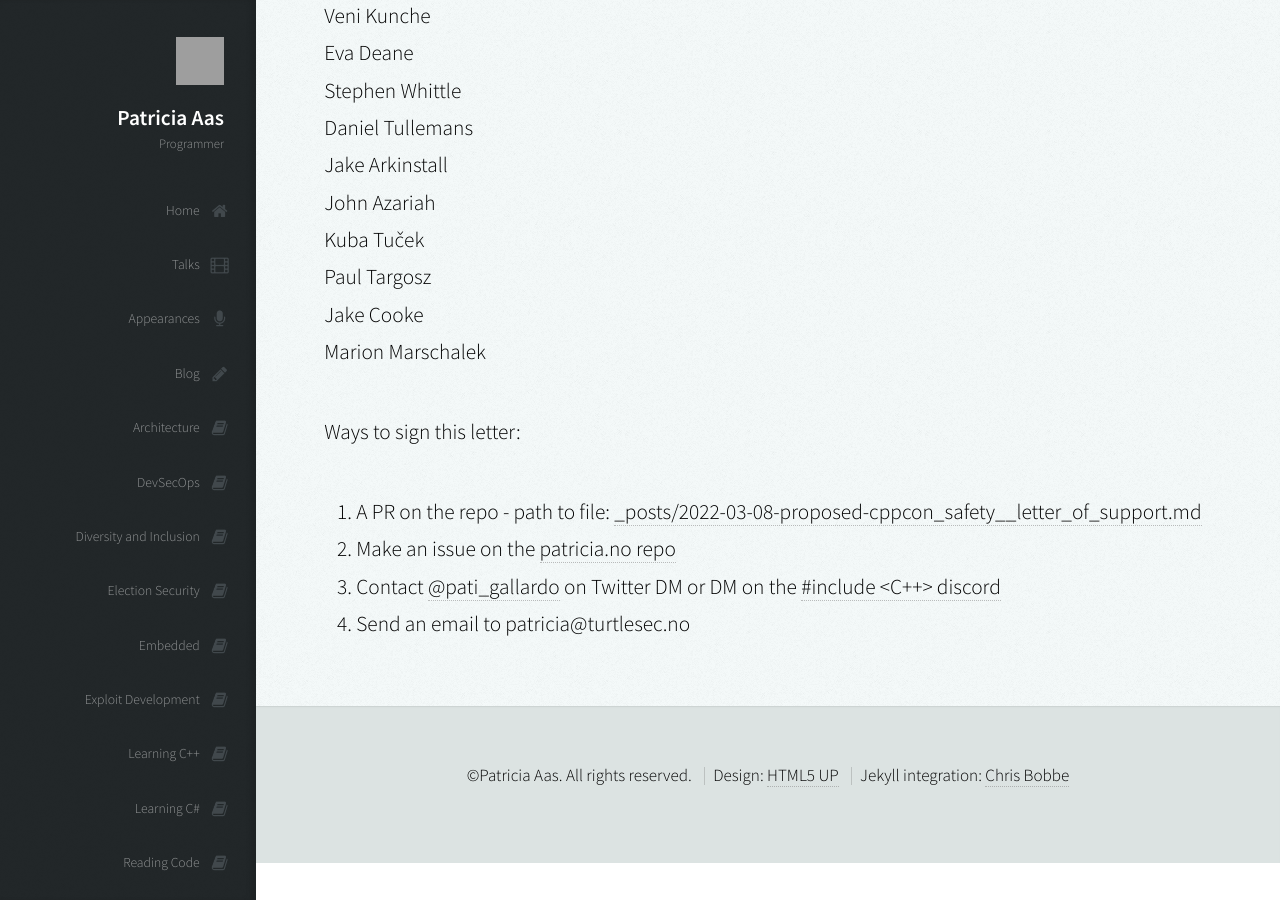
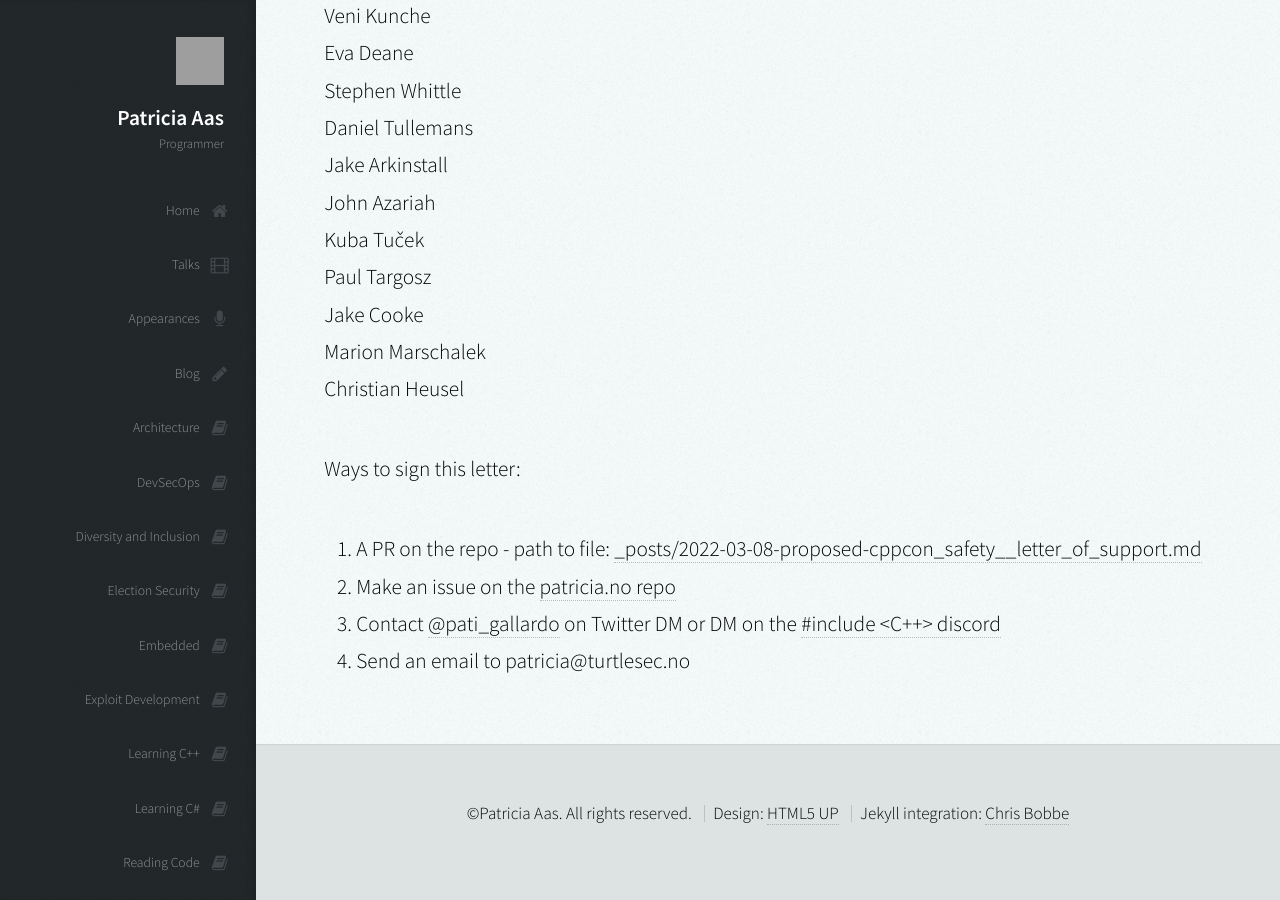
Before and after one commit to patricia-gallardo/patricia-gallardo.github.io, a Jekyll site: the page built from _posts/2022-03-08-proposed-cppcon_safety__letter_of_support.md, in a window 1280 px wide and 900 px high, scrolled down 6754 px. Built offline with Jekyll 4.4.1, drawn with Linux system fonts in a browser that asks for light colours; nearby versions of some CDN libraries; grey boxes are pictures that could not be loaded.

Commit message:
Add my Name aswell
Was an online participant at cppcon for the last two years

```diff
--- a/_posts/2022-03-08-proposed-cppcon_safety__letter_of_support.md
+++ b/_posts/2022-03-08-proposed-cppcon_safety__letter_of_support.md
@@ -189,6 +189,7 @@ Kuba Tuček <br>
 Paul Targosz <br>
 Jake Cooke <br>
 Marion Marschalek <br>
+Christian Heusel <br>
 
 
 Ways to sign this letter:
```
